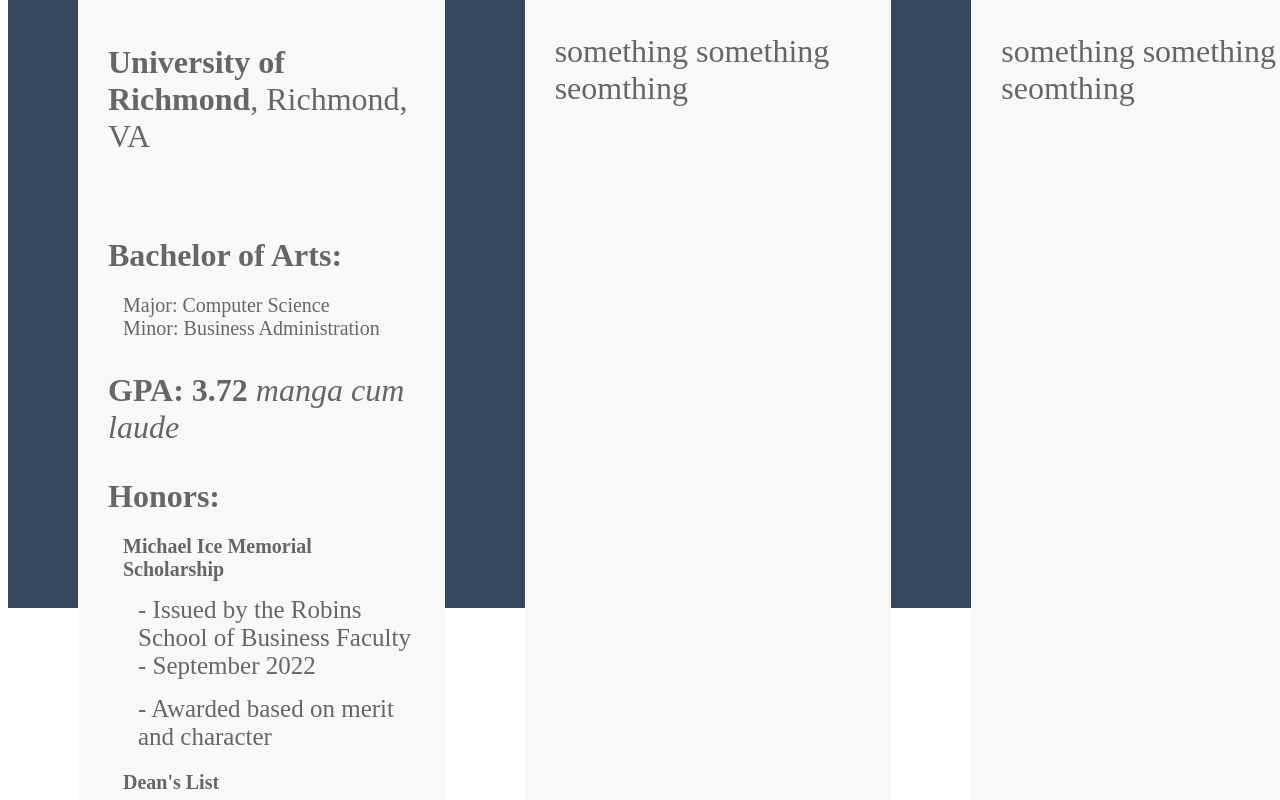
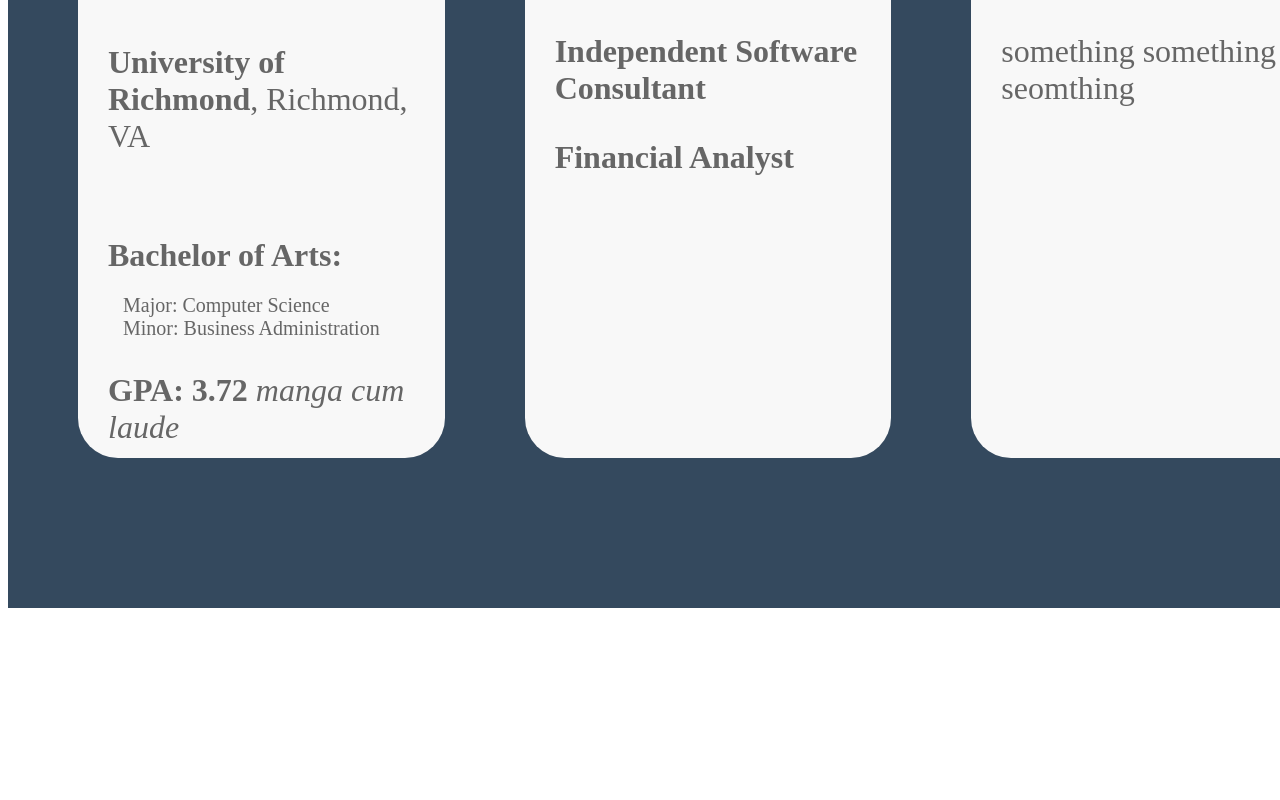
Before and after one commit to hgroves22/portfolioWebsite, a React (Vite) app: page /resume in a window 1280 px wide. Shown: the part 400-1200 px from the top of the page. After the commit the page ends 1008 px from the top, so only its background shows below. Built offline with nearby package versions, Linux system fonts and the light colour scheme.

Commit message:
add overflow-y auto to containers to fix sizing

```diff
--- a/src/ResumePage.jsx
+++ b/src/ResumePage.jsx
@@ -30,7 +30,7 @@
             <strong>Honors: </strong>
             <p className="education-honors-list">
               Michael Ice Memorial Scholarship
-              <p className="list-desc">- Issued by the Robins School of Business Faculty - September 2022</p>
+              <p className="list-desc">- Issued September 2022 by the Robins School of Business Faculty</p>
               <p className="list-desc">- Awarded based on merit and character</p>
             </p>
             <p className="education-honors-list">
@@ -43,10 +43,12 @@
             </p>
             </p>
         </div>
+
         <div className="experience-container fade-in2">
           <h2 className="sub-header">PROFESSIONAL</h2>
           <h2 className="sub-header header-pad">EXPERIENCE</h2>
-          <p className="resume-info">something something seomthing</p>
+          <h3 className="resume-info">Independent Software Consultant</h3>
+          <h3 className="resume-info">Financial Analyst</h3>
         </div>
         <div className="technical-container fade-in3">
           <h2 className="sub-header">TECHNICAL</h2>
--- a/src/components/ResumePage.css
+++ b/src/components/ResumePage.css
@@ -67,6 +67,8 @@
   border-radius: 40px;
   z-index: 0;
   transition: transform 0.3s ease;
+  overflow-y: auto;
+
 }
 
 .education-container:hover,
@@ -84,6 +86,7 @@
 }
 
 .education-honors-list {
+  font-size: 25px;
   padding-left: 15px;
   list-style-type: none;
   font-weight: bold;
```
